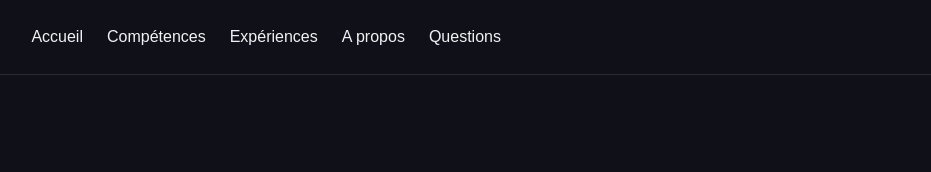
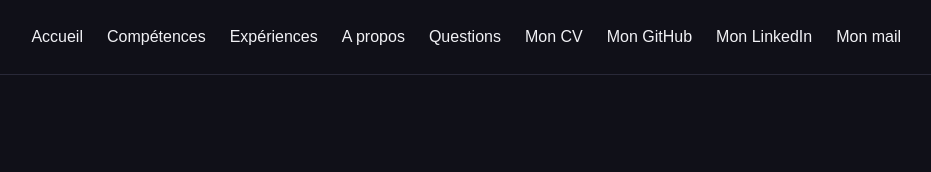
Before and after one commit to R2P-Squid/IFAPME_ANNATELLI_ADRIANO, a plain HTML site: page labo2/index.html in a window 1280 px wide. Shown: the top 172 px of the page, without its empty margins (71-1002 px from the left). Drawn offline with Linux system fonts and the light colour scheme.

Commit message:
cv et contact

```diff
--- a/labo2/index.html
+++ b/labo2/index.html
@@ -16,6 +16,10 @@
             <li><a href="experiences.html">Expériences</a></li>
             <li><a href="a_propos.html">A propos</a></li>
             <li><a href="questions.html">Questions</a></li>
+            <li><a href="assets/CV_Annatelli_Adriano.pdf" target="_blank">Mon CV</a></li>
+            <li><a href="https://github.com/R2P-Squid" target="_blank">Mon GitHub</a></li>
+            <li><a href="https://www.linkedin.com/in/adriano-annatelli-5645a5360/" target="_blank" rel="noopener noreferrer">Mon LinkedIn</a></li>
+            <li><a href="mailto:annatelliadriano@gmail.com">Mon mail</a></li>
         </ul>
     </nav>
 
```
Also changed, not shown: 1 other file.
